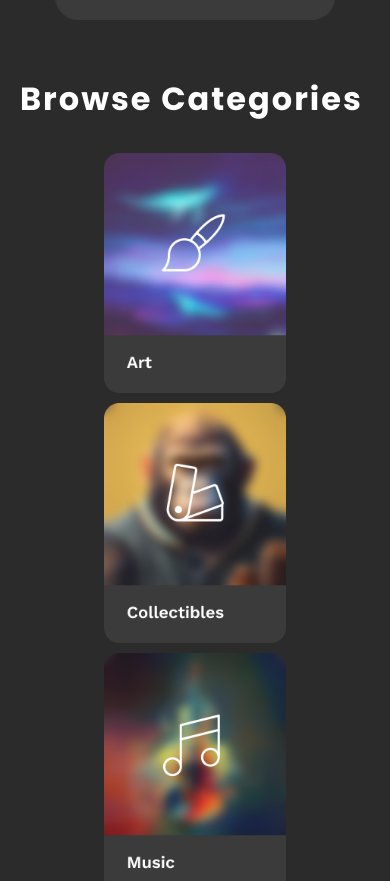
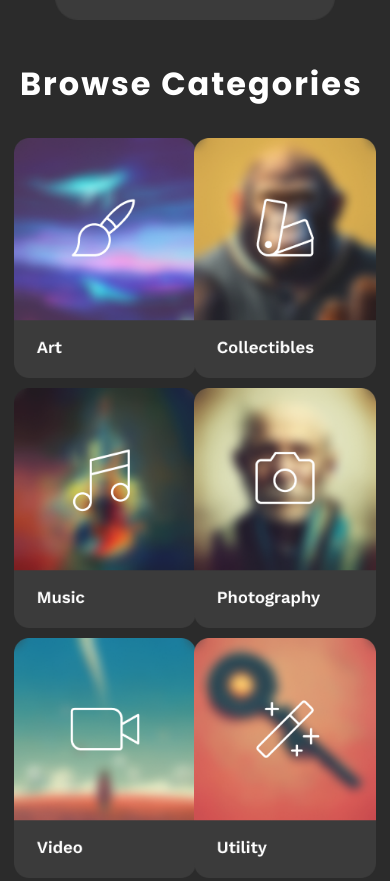
Before and after one commit to DoctorJunaid/figma_Project, a plain HTML site: page index.html in a window 390 px wide. Shown: the part 2726-3607 px from the top of the page. Drawn offline with Linux system fonts and the light colour scheme; a web font is replaced by a local one.

Commit message:
Refactor fourth section layout with flexbox and adjust styling for improved responsiveness

```diff
--- a/CSS/main.css
+++ b/CSS/main.css
@@ -414,23 +414,27 @@ body{
 /* fourth section */
 .fourth-section{
     padding: 20px;
-    margin: 30px calc (auto + 50px);
+    display: flex;
+    flex-direction: column;
+    justify-content: center;
+    margin: 30px auto;
+    max-width: 1200px;
+    padding: 0 20px;
 }
 .fourth-section h1{
     font-size: 2rem;
     font-weight: bold;
     color: white;
     letter-spacing: 2px;
-    margin: 10px 0;
+    text-align: left;
+    margin-bottom: 30px;
 }
 .container-fourth {
     display: grid;
     grid-template-columns: repeat(auto-fit, minmax(240px, 1fr));
     gap: 16px;
-    max-width: 1200px;
-    margin: 30px auto;
+    width: 100%;
     justify-items: center;
-    padding: 0 20px;
 }
 
 .container-fourth img {
```
